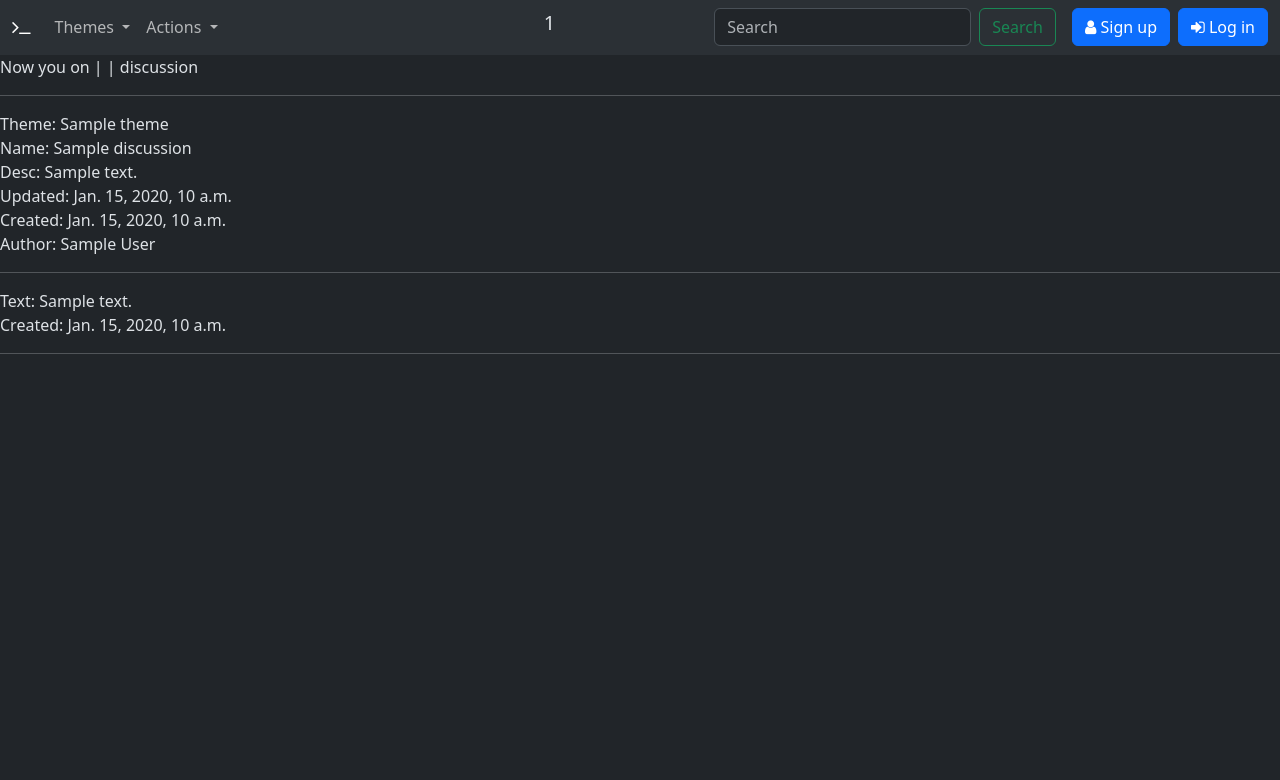
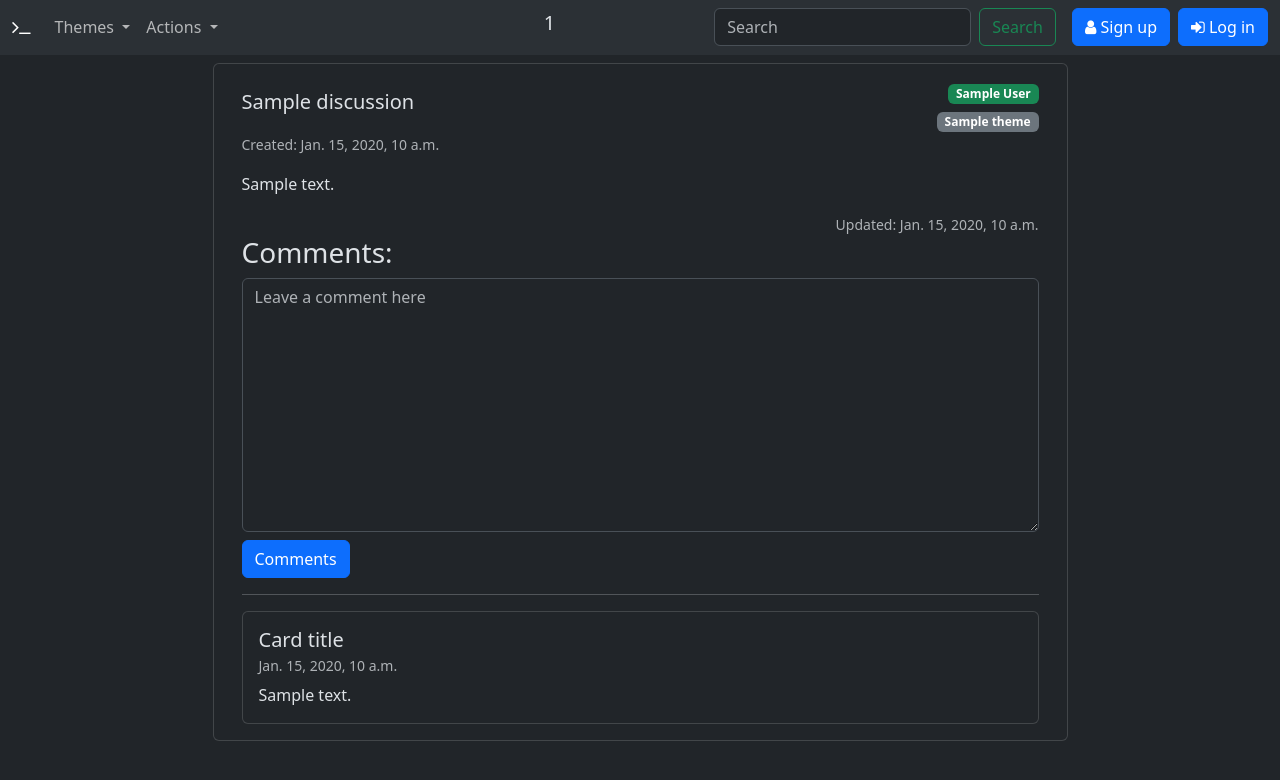
Before and after one commit to YehorChervonyi/NG_2022_Gorbachov_Chervonyi_Project, a Django app: page /1/1/ in a window 1280 px wide. Shown: the part 1-781 px from the top of the page. Run offline with Django 4.2, Linux system fonts and the light colour scheme; tables that the repository leaves empty hold one stand-in row (Sample ...).

Commit message:
Added frontend for onediscussion page + frontend for comments

```diff
--- a/forum/forum/templates/authentication/discussion.html
+++ b/forum/forum/templates/authentication/discussion.html
@@ -1,22 +1,53 @@
 {% extends 'authentication/layout.html' %}
 {% block title %}Home{% endblock %}
 {% block body %}
-<div class="mx-auto">
-    Now you on |  | discussion
+<div class="container align-items-center">
+    <div class="row">
+        {%for discuss in discusss reversed %}
+        <div class="card mt-2 mb-2 w-75 mx-auto">
+            <div class="card-body">
+                <div class="row align-items-center">
+                    <div class="col"><h5 class="card-title g-col-6">{{discuss}} </h5></div>
+                    <div class="col">
+                        <div class="text-end">
+                            <span class="mb-1 badge text-bg-success">{{discuss.author_discussion}}</span><br>
+
+                            <span class="text-wrap badge bg-secondary">{{discuss.theme}}</span>
+                        </div>
+                    </div>
+                </div>
+                <p class="card-text"><small class="text-muted">Created: {{discuss.create_time}}</small></p>
+
+
+                <p class="card-text">{{discuss.description}}</p>
+                <div class="row align-items-center">
+                    <div class="col">
+                    </div>
+                    <div class="col text-end">
+                        <p class="card-text"><small class="text-muted">Updated: {{discuss.update_time}}</small></p>
+                    </div>
+              </div>
+              <h3>Comments:</h3>
+              <div class="form">
+                <form >
+                    <textarea class="form-control mb-2" placeholder="Leave a comment here" rows="10"></textarea>
+                    <button class="btn btn-primary">Comments</button>
+
+                </form>
+              </div>
+              <hr>
+              {%for comment in comments reversed %}
+              <div class="card mt-1">
+                <div class="card-body">
+                  <h5 class="card-title">Card title</h5>
+                  <h6 class="card-subtitle mb-2 text-muted"><small>{{comment.create_time}}</small></h6>
+                  <p class="card-text">{{comment}}</p>
+                </div>
+              </div>
+              {%endfor%}
+            </div>
+          </div>
+        {%endfor%}
+    </div>
 </div>
-<hr>
-{% for discuss in discusss%}
-Theme: {{discuss.theme}}<br>
-Name: {{discuss}}<br>
-Desc: {{discuss.description}}<br>
-Updated: {{discuss.update_time}}<br>
-Created: {{discuss.create_time}}<br>
-Author: {{discuss.author_discussion}}<br>
-{% endfor%}
-<hr>
-{%for comment in comments reversed %}
-Text: {{comment}}<br>
-Created: {{comment.create_time}}<br>
-<hr>
-{%endfor%}
 {% endblock %}
```
